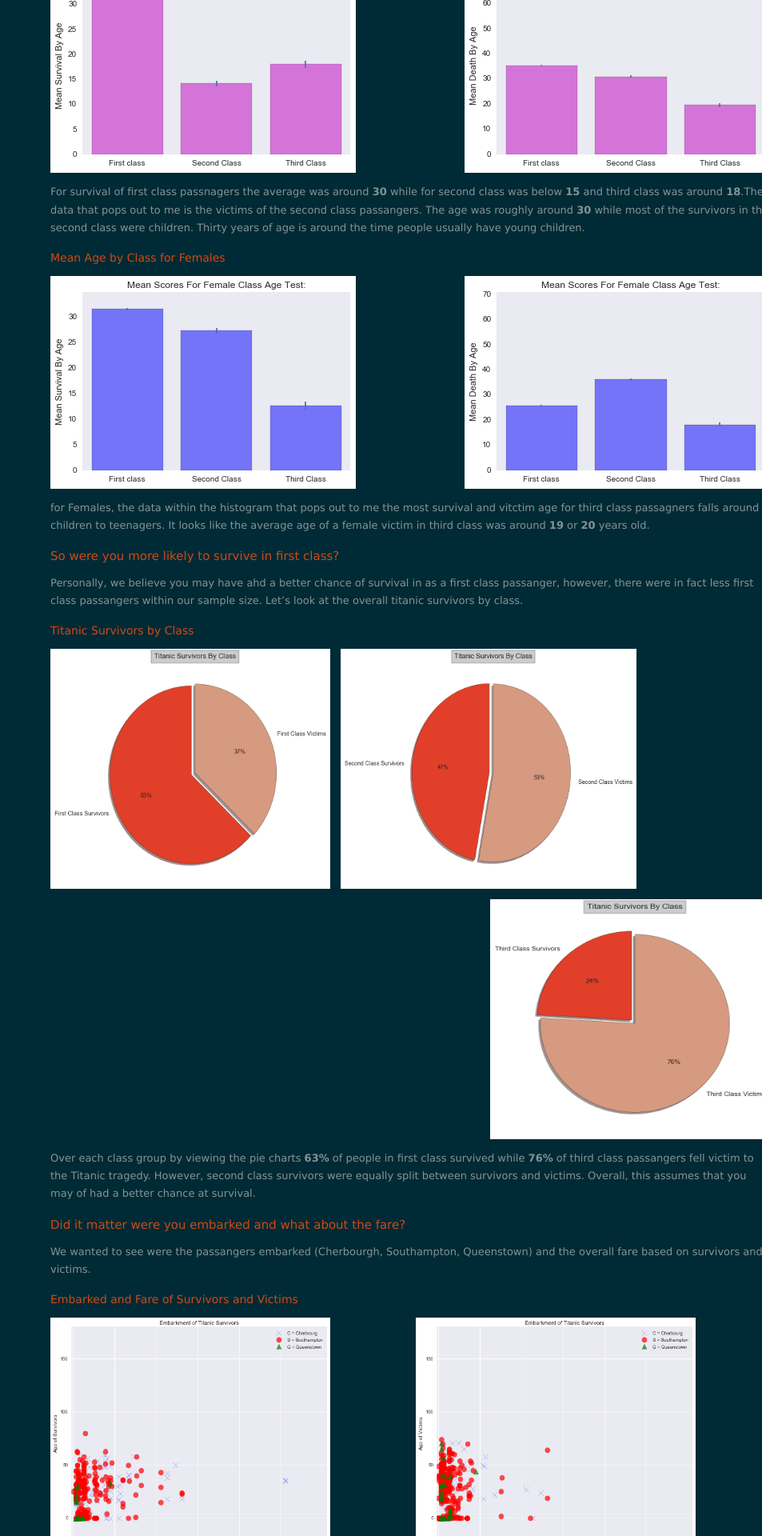
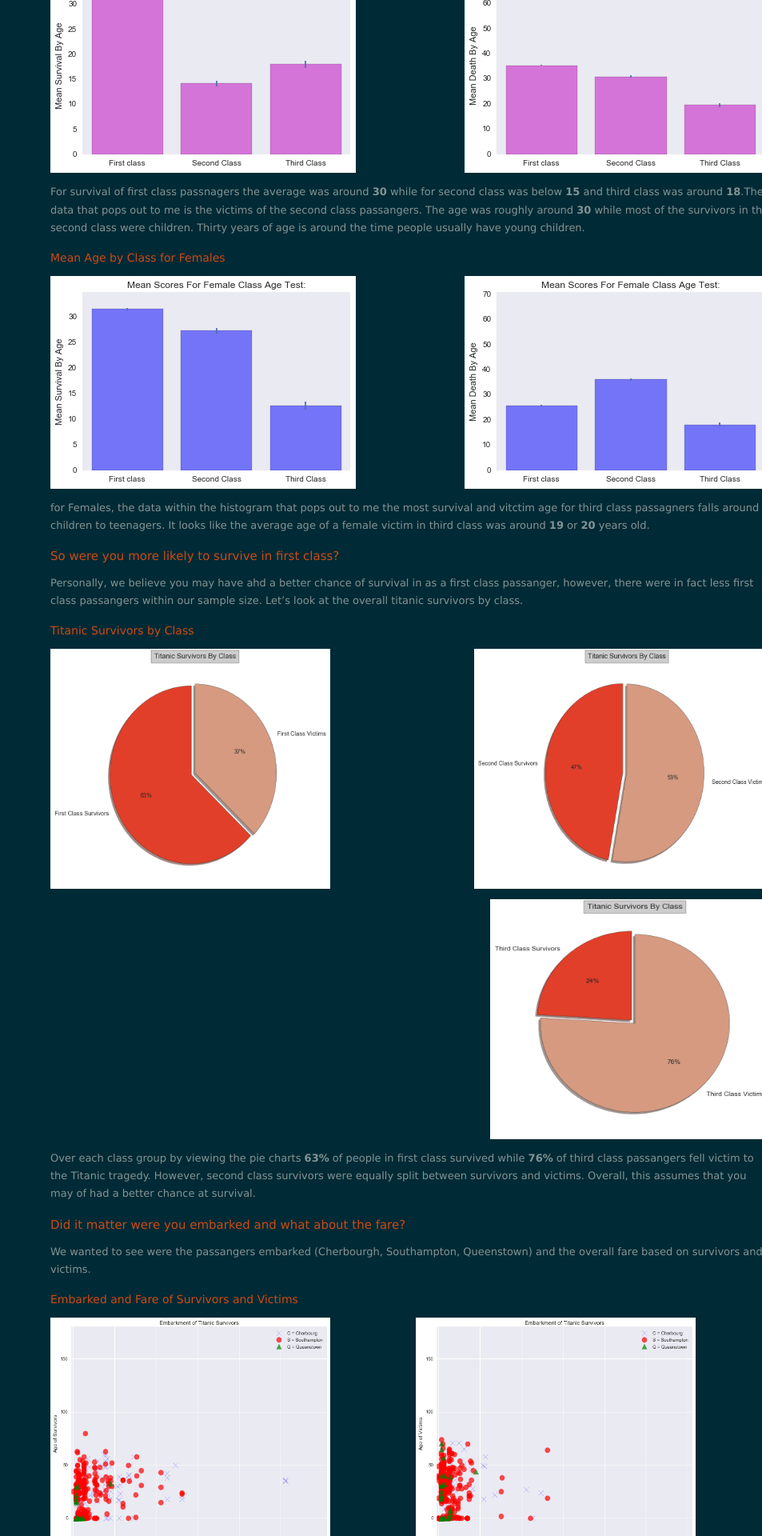
Before and after one commit to krismanaya/krismanaya.github.io, a Jekyll site: the page built from _posts/2013-06-05-welcome-to-jekyll.markdown, in a window 1280 px wide. Shown: the part 2007-3927 px from the top of the page at 80% size, without its empty margins (327-1280 px from the left). Built offline with Jekyll 4.4.1, drawn with Linux system fonts in a browser that asks for light colours; nearby versions of some CDN libraries.

Commit message:
move right

```diff
--- a/_posts/2013-06-05-welcome-to-jekyll.markdown
+++ b/_posts/2013-06-05-welcome-to-jekyll.markdown
@@ -66,7 +66,7 @@ Personally, we believe you may have ahd a better chance of survival in as a firs
 ### Titanic Survivors by Class
 
 <img src="/images/PIEFC.png" width="350" height="300" class="left"/>
-<img src="/images/PIESC.png" width="370" height="300" class="left"/>
+<img src="/images/PIESC.png" width="370" height="300" class="right"/>
 <img src="/images/PIETC.png" width="350" height="300" class="right"/>
 
 
```
